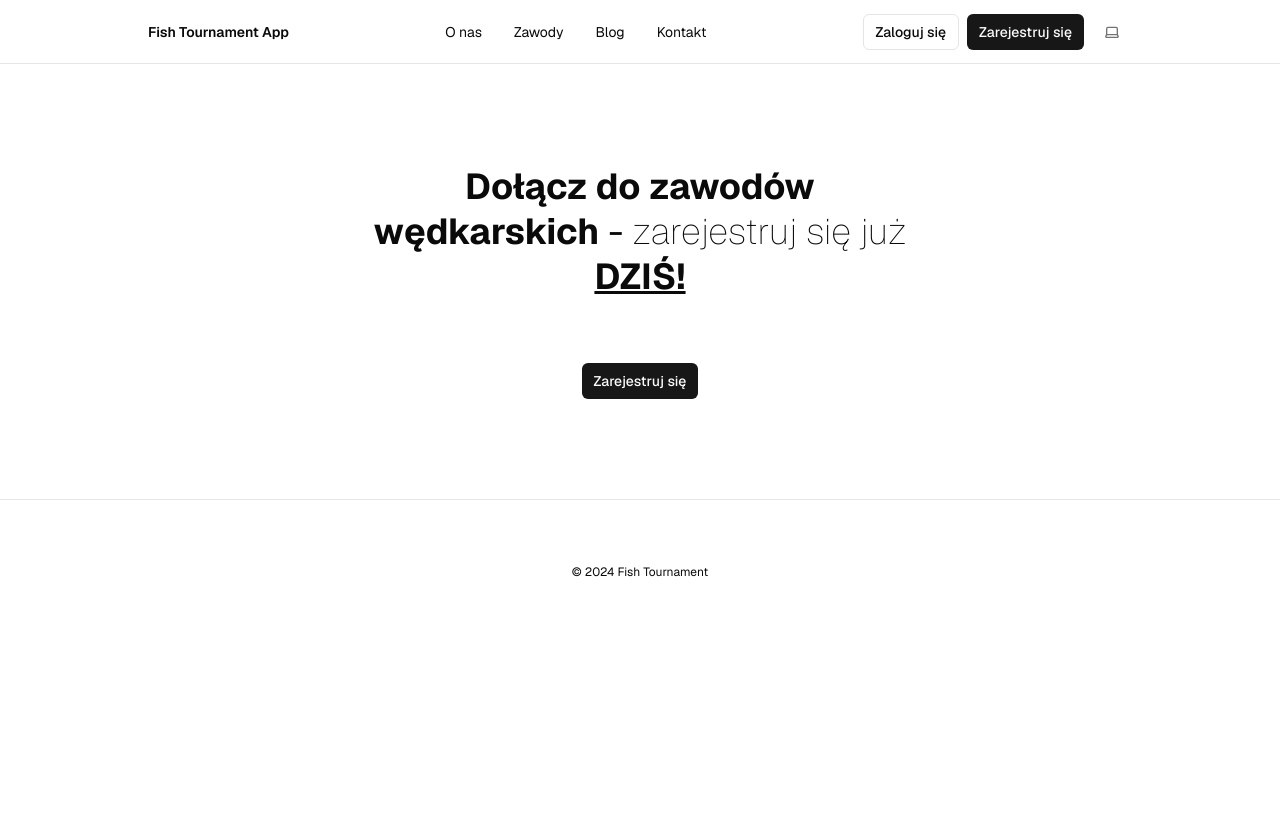
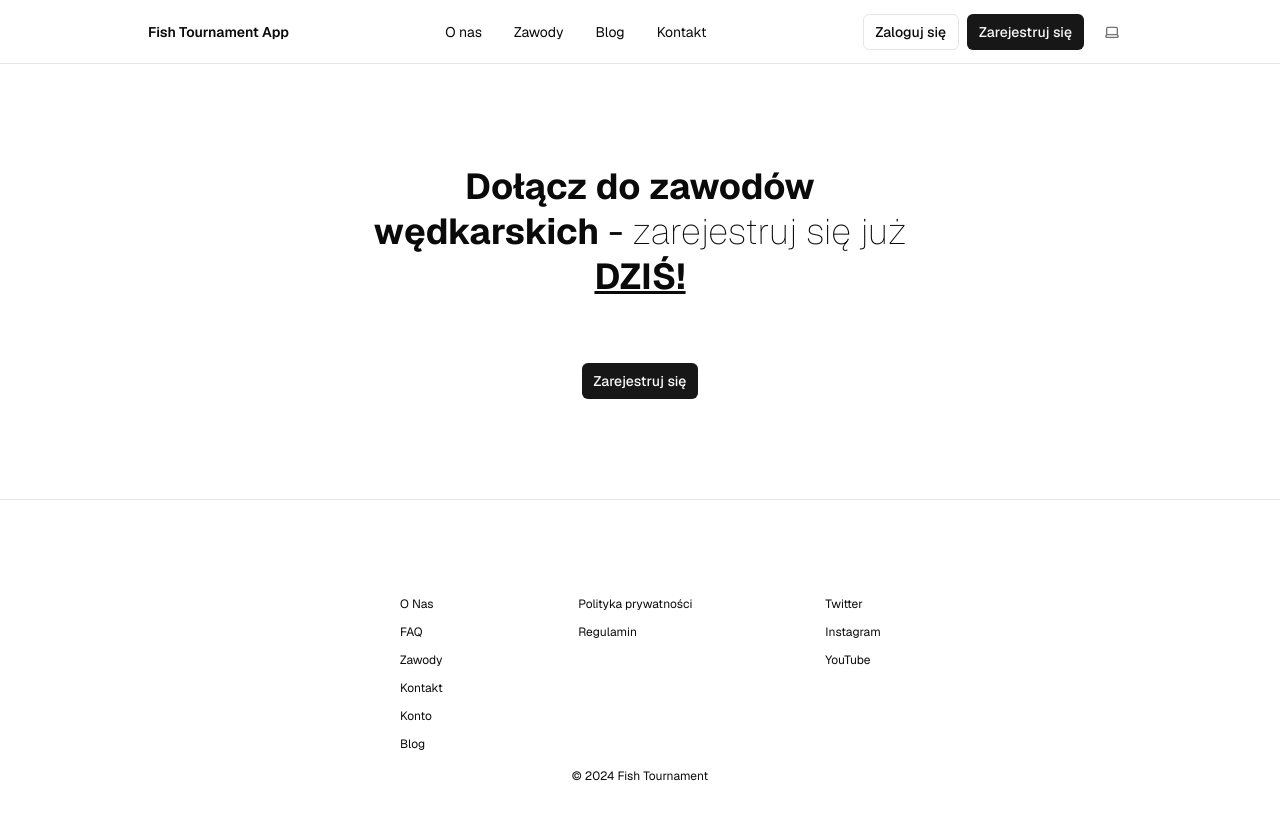
Before and after one commit to xxFroggyxx/fishing-app, a Next.js app: page / in a window 1280 px wide. Shown: the top 820 px of the page. Built offline with nearby package versions, Linux system fonts and the light colour scheme; no server answers.

Commit message:
done 1st ver of footer

```diff
--- /dev/null
+++ b/components/footer-section.tsx
@@ -0,0 +1,16 @@
+interface FooterSectionProps {
+  title: string;
+  children: React.ReactNode;
+  className?: string;
+}
+
+function FooterSection({ title, children, className }: FooterSectionProps) {
+  return (
+    <div className={`${className}`}>
+      <h3 className="mb-4 text-white/60">{title}</h3>
+      {children}
+    </div>
+  );
+}
+
+export default FooterSection;
--- a/components/footer.tsx
+++ b/components/footer.tsx
@@ -1,3 +1,5 @@
+import FooterSection from "@/components/footer-section";
+import Link from "next/link";
 import React from "react";
 
 const dynamicCopyright = () => {
@@ -6,8 +8,57 @@ const dynamicCopyright = () => {
 
 export default function Footer() {
   return (
-    <footer className="mx-auto flex w-full items-center justify-center gap-8 border-t py-16 text-center text-xs">
-      <p>&copy; {dynamicCopyright()}</p>
+    <footer className="w-full gap-8 border-t border-t-foreground/10 py-16 text-xs">
+      <div className="mx-auto grid max-w-screen-sm grid-cols-1 justify-items-center gap-4 max-sm:gap-6 max-sm:text-center sm:grid-cols-3">
+        <FooterSection title="Linki">
+          <ul className="list-none p-0 hover:[&>li>a]:underline [&>li]:mt-3">
+            <li>
+              <Link href="/">O Nas</Link>
+            </li>
+            <li>
+              <Link href="/">FAQ</Link>
+            </li>
+            <li>
+              <Link href="/">Zawody</Link>
+            </li>
+            <li>
+              <Link href="/">Kontakt</Link>
+            </li>
+            <li>
+              <Link href="/">Konto</Link>
+            </li>
+            <li>
+              <Link href="/">Blog</Link>
+            </li>
+          </ul>
+        </FooterSection>
+
+        <FooterSection title="Postanowienia prawne">
+          <ul className="list-none p-0 hover:[&>li>a]:underline [&>li]:mt-3">
+            <li>
+              <Link href="/">Polityka prywatności</Link>
+            </li>
+            <li>
+              <Link href="/">Regulamin</Link>
+            </li>
+          </ul>
+        </FooterSection>
+
+        <FooterSection title="Socialmedia">
+          <ul className="list-none p-0 hover:[&>li>a]:underline [&>li]:mt-3">
+            <li>
+              <Link href="/">Twitter</Link>
+            </li>
+            <li>
+              <Link href="/">Instagram</Link>
+            </li>
+            <li>
+              <Link href="/">YouTube</Link>
+            </li>
+          </ul>
+        </FooterSection>
+        <p className="col-span-1 sm:col-span-3">&copy; {dynamicCopyright()}</p>
+      </div>
     </footer>
   );
 }
```
